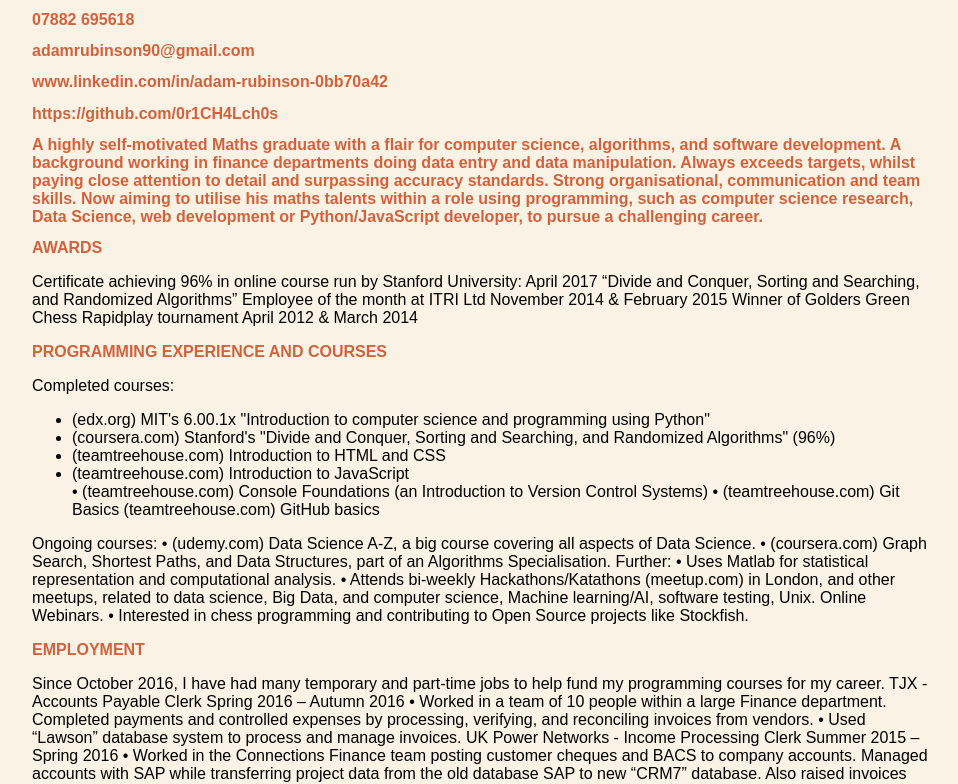
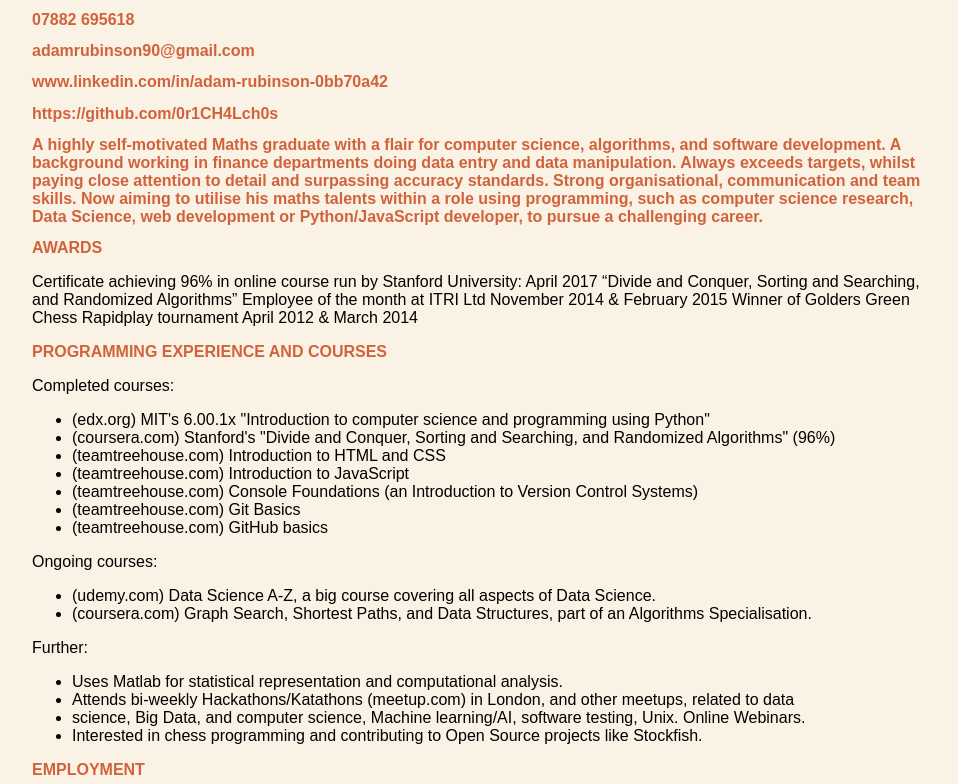
Before and after one commit to 0r1CH4Lch0s/0r1CH4Lch0s.github.io, a plain HTML site: page index.html in a window 1280 px wide. Shown: the part 110-894 px from the top of the page, without its empty margins (160-1118 px from the left). Drawn offline with Linux system fonts and the light colour scheme.

Commit message:
Update index.html
Began lists

```diff
--- a/index.html
+++ b/index.html
@@ -76,19 +76,19 @@ Winner of Golders Green Chess Rapidplay tournament                            Ap
 <li>(coursera.com) Stanford's "Divide and Conquer, Sorting and Searching, and Randomized Algorithms" (96%)</li>
 <li>(teamtreehouse.com) Introduction to HTML and CSS</li>
 <li>(teamtreehouse.com) Introduction to JavaScript</li>
-•	(teamtreehouse.com) Console Foundations (an Introduction to Version Control Systems)
-•	(teamtreehouse.com) Git Basics
-(teamtreehouse.com) GitHub basics</ul>
+<li>(teamtreehouse.com) Console Foundations (an Introduction to Version Control Systems)</li>
+<li>(teamtreehouse.com) Git Basics</li>
+<li>(teamtreehouse.com) GitHub basics</li></ul>
 
 Ongoing courses:
-•	(udemy.com) Data Science A-Z, a big course covering all aspects of Data Science.
-•	(coursera.com) Graph Search, Shortest Paths, and Data Structures, part of an Algorithms Specialisation.
+<ul><li>(udemy.com) Data Science A-Z, a big course covering all aspects of Data Science.</li>
+<li>(coursera.com) Graph Search, Shortest Paths, and Data Structures, part of an Algorithms Specialisation.</li></ul>
 
 Further:
-•	Uses Matlab for statistical representation and computational analysis.
-•	Attends bi-weekly Hackathons/Katathons (meetup.com) in London, and other meetups, related to data
-science, Big Data, and computer science, Machine learning/AI, software testing, Unix. Online Webinars.
-•	Interested in chess programming and contributing to Open Source projects like Stockfish.
+<ul><li>Uses Matlab for statistical representation and computational analysis.</li>
+<li>Attends bi-weekly Hackathons/Katathons (meetup.com) in London, and other meetups, related to data</li>
+<li>science, Big Data, and computer science, Machine learning/AI, software testing, Unix. Online Webinars.</li>
+<li>Interested in chess programming and contributing to Open Source projects like Stockfish.</li></ul>
 </p>
 
 <h2>EMPLOYMENT</h2>
```
